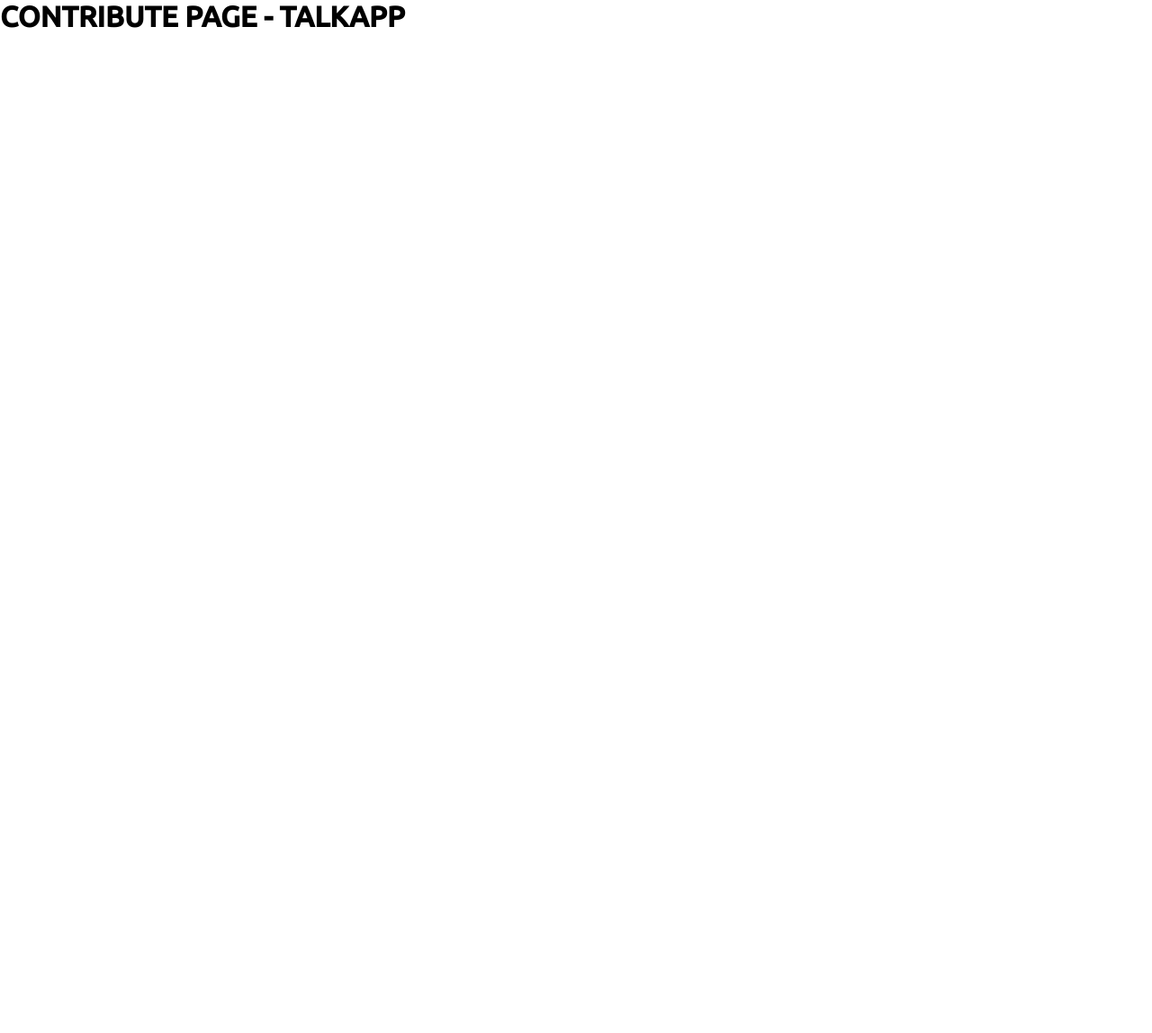
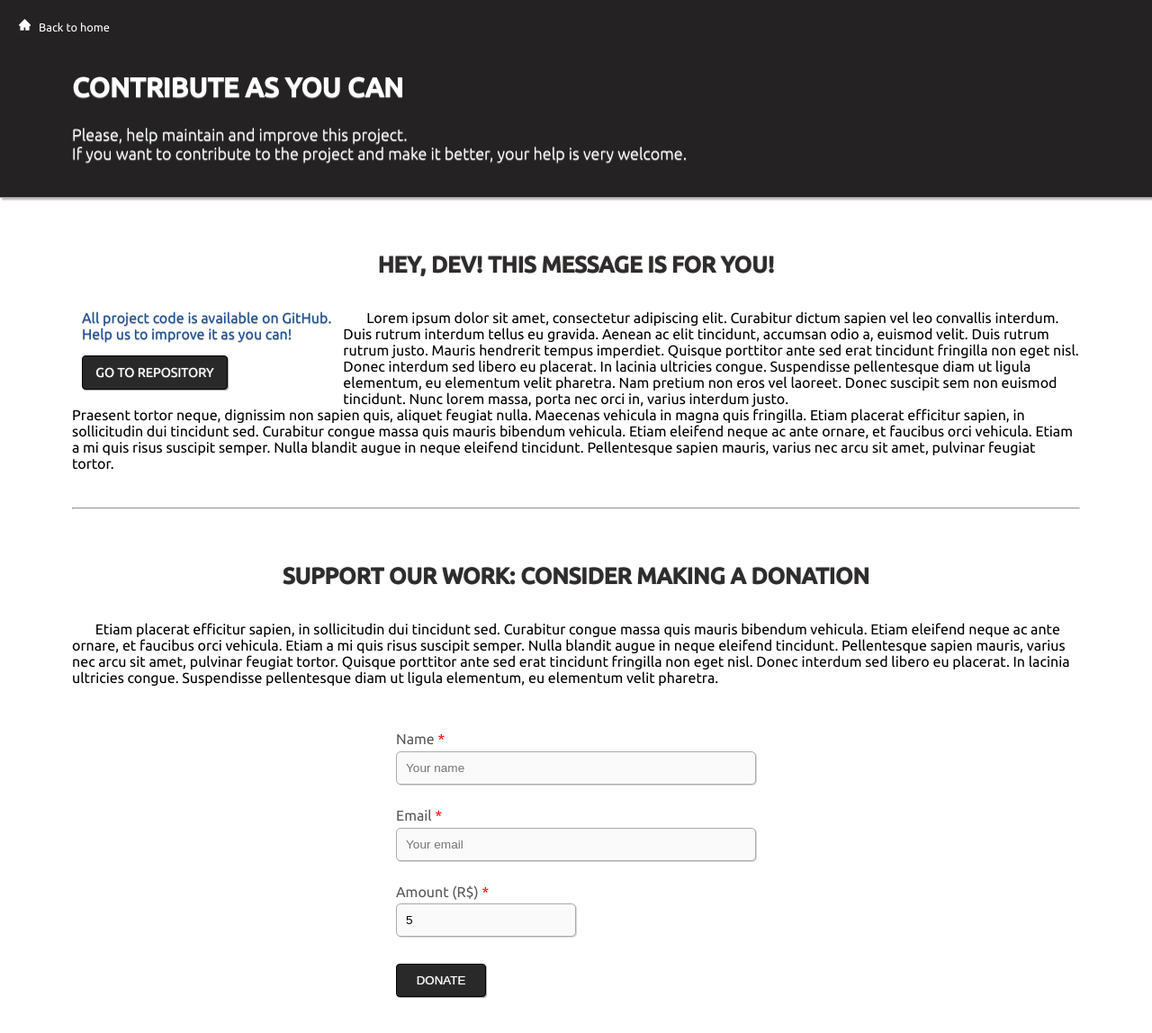
Before and after one commit to pedrorubinger/talk-app, a React (Create React App) app in the folder frontend/: page /contribute in a window 1280 px wide. Shown: the top 1148 px of the page at 90% size. Before the commit the page ends 800 px from the top, so only its background shows below. Built offline with nearby package versions, Linux system fonts and the light colour scheme.

Commit message:
Adiciona conteúdo à página de contribuição

```diff
--- /dev/null
+++ b/frontend/src/components/DonateForm/index.js
@@ -0,0 +1,56 @@
+import React from 'react';
+
+import './styles.css';
+
+export function DonateForm() {
+    return(
+        <div id="donate-form-container">
+            <form id="donate-form">
+                <div id="donate-name-input-group" className="donate-container-group">
+                    <label htmlFor="donor-name">Name <span style={{ color: 'red' }}>*</span></label>
+                    <input
+                        type="text"
+                        id="donor-name"
+                        name="donor-name"
+                        placeholder="Your name"
+                        max="50"
+                        autoFocus
+                    >
+                    </input>
+                </div>
+
+                <div id="donate-email-input-group" className="donate-container-group">
+                    <label htmlFor="donor-email">Email <span style={{ color: 'red' }}>*</span></label>
+                    <input
+                        type="email"
+                        id="donor-email"
+                        name="donor-email"
+                        placeholder="Your email"
+                        max="50"
+                    >
+                    </input>
+                </div>
+
+                <div id="donate-amount-input-group" className="donate-container-group">
+                    <label htmlFor="donor-amount">Amount (R$) <span style={{ color: 'red' }}>*</span></label>
+                    <input
+                        type="number"
+                        id="donor-amount"
+                        name="donor-amount"
+                        placeholder="Amount of money (R$)"
+                        max="20"
+                        defaultValue="5"
+                    >
+                    </input>
+                </div>
+
+                <button
+                    type="submit"
+                    id="submit-donation-form-button"
+                >
+                    Donate
+                </button>
+            </form>
+        </div>
+    );
+}
--- /dev/null
+++ b/frontend/src/components/DonateForm/styles.css
@@ -0,0 +1,20 @@
+/* DONATE FORM COMPONENT CSS */
+
+form#donate-form {
+    margin: 50px auto 50px auto;
+    /* background-color: orange; */
+    max-width: 400px;
+}
+
+form#donate-form .donate-container-group {
+    margin-top: 25px;
+}
+
+form#donate-form #donate-amount-input-group input {
+    width: 200px;
+}
+
+form#donate-form button#submit-donation-form-button {
+    width: 100px;
+    margin-top: 30px;
+}
--- a/frontend/src/pages/Contribute/index.js
+++ b/frontend/src/pages/Contribute/index.js
@@ -1,9 +1,69 @@
 import React from 'react';
+import { Link } from 'react-router-dom';
+import { AiFillHome } from 'react-icons/ai';
+
+import './styles.css';
+import { DonateForm } from '../../components/DonateForm';
 
 export function Contribute() {
     return(
-        <div>
-            <h1>CONTRIBUTE PAGE - TALKAPP</h1>
+        <div id="contribute-container">
+            <header>
+                <Link className="link-back-to-home" to="/" style={{ fontSize: '.8rem' }} title="Back to home page">
+                    <AiFillHome size="15" color="#fff" style={{ marginRight: '8px' }} />Back to home
+                </Link>
+
+                <h1>Contribute as you can</h1>
+                <h2>
+                    Please, help maintain and improve this project.
+                    <br></br>If you want to contribute to the project and make it better, your help is very welcome.
+                </h2>
+            </header>
+
+            <section className="contribute-main-content">
+                <h3>Hey, dev! This message is for you!</h3>
+
+                <div id="contribute-github-section">
+                    All project code is available on GitHub. <br></br>Help us to improve it as you can!
+                    <a
+                        href="https://github.com/pedrorubinger/talk-app"
+                        target="_blank"
+                        className="button"
+                        title="Go to the GitHub repository"
+                    >
+                        Go to repository
+                    </a>
+                </div>
+                <p>
+                    &nbsp;&nbsp;&nbsp;&nbsp;&nbsp;&nbsp;&nbsp;Lorem ipsum dolor sit amet, consectetur adipiscing elit. Curabitur dictum sapien vel leo convallis
+                    interdum. Duis rutrum interdum tellus eu gravida. Aenean ac elit tincidunt, accumsan odio a, euismod velit.
+                    Duis rutrum rutrum justo. Mauris hendrerit tempus imperdiet. Quisque porttitor ante sed erat tincidunt
+                    fringilla non eget nisl. Donec interdum sed libero eu placerat. In lacinia ultricies congue. Suspendisse
+                    pellentesque diam ut ligula elementum, eu elementum velit pharetra. Nam pretium non eros vel laoreet.
+                    Donec suscipit sem non euismod tincidunt. Nunc lorem massa, porta nec orci in, varius interdum justo.
+                    <br></br>
+                    Praesent tortor neque, dignissim non sapien quis, aliquet feugiat nulla.
+                    Maecenas vehicula in magna quis fringilla. Etiam placerat efficitur sapien, in sollicitudin dui tincidunt
+                    sed. Curabitur congue massa quis mauris bibendum vehicula. Etiam eleifend neque ac ante ornare, et
+                    faucibus orci vehicula. Etiam a mi quis risus suscipit semper. Nulla blandit augue in neque eleifend
+                    tincidunt. Pellentesque sapien mauris, varius nec arcu sit amet, pulvinar feugiat tortor.
+                </p>
+
+                <hr></hr>
+            </section>
+
+            <section className="contribute-main-content">
+                <h3>Support our work: consider making a donation</h3>
+
+                &nbsp;&nbsp;&nbsp;&nbsp;&nbsp;&nbsp;&nbsp;Etiam placerat efficitur sapien, in sollicitudin dui tincidunt
+                sed. Curabitur congue massa quis mauris bibendum vehicula. Etiam eleifend neque ac ante ornare, et
+                faucibus orci vehicula. Etiam a mi quis risus suscipit semper. Nulla blandit augue in neque eleifend
+                tincidunt. Pellentesque sapien mauris, varius nec arcu sit amet, pulvinar feugiat tortor.
+                Quisque porttitor ante sed erat tincidunt fringilla non eget nisl. Donec interdum sed libero eu placerat.
+                In lacinia ultricies congue. Suspendisse pellentesque diam ut ligula elementum, eu elementum velit pharetra.
+
+                <DonateForm></DonateForm>
+            </section>
         </div>
     );
 }
--- /dev/null
+++ b/frontend/src/pages/Contribute/styles.css
@@ -0,0 +1,83 @@
+/* CONTRIBUTE PAGE CSS */
+
+#contribute-container header {
+    background-color: rgba(247, 247, 247, 0.842);
+    background-color: rgb(36, 34, 34);
+    min-height: 220px;
+    width: 100%;
+    position: relative;
+    padding-left: 80px;
+    border-bottom: 1px solid rgb(171, 172, 173);
+    box-shadow: 2px 2px 2px rgb(180, 178, 178);
+}
+
+#contribute-container header h1 {
+    padding-top: 80px;
+    font-size: 30px;
+    text-shadow: 0px 1px 1px rgb(116, 114, 114);
+    text-transform: uppercase;
+    margin-bottom: 24px;
+    color: #fff;
+}
+
+#contribute-container header h2 {
+    font-size: 18px;
+    color: rgb(94, 94, 94);
+    color: rgb(25, 79, 150);
+    color: rgb(80, 80, 80);
+    color: #fff;
+    font-weight: 300;
+    text-shadow: 0px 1px 1px rgb(223, 223, 223);
+}
+
+#contribute-container header hr {
+    margin: 25px 0;
+    width: 100%;
+    color: rgb(218, 218, 218);
+}
+
+#contribute-container section.contribute-main-content {
+    /* background-color: red; */
+    margin: 60px 80px 0 80px;
+}
+
+#contribute-container section.contribute-main-content h3 {
+    /* background-color: red; */
+    text-align: center;
+    margin-bottom: 35px;
+    text-transform: uppercase;
+    font-size: 25px;
+    color: rgb(46, 44, 44);
+    text-shadow: 0px 0px 1px rgb(139, 139, 131);
+}
+
+#contribute-container section.contribute-main-content div#contribute-github-section {
+    /* background-color: orange; */
+    display: flex;
+    flex-direction: column;
+    float: left;
+    /* width: 35%; */
+    min-width: 200px;
+    margin-left: 11px;
+    margin-right: 13px;
+    color: rgb(94, 94, 94);
+    color: rgb(25, 79, 150);
+    text-shadow: 0px 1px 1px rgb(170, 169, 169);
+}
+
+#contribute-container section.contribute-main-content div#contribute-github-section a {
+    width: 162px;
+    margin: 15px 0;
+    text-align: center;
+    font-size: .9rem;
+}
+
+#contribute-container section.contribute-main-content div#contribute-github-section a:hover {
+    background-color: black;
+}
+
+#contribute-container section hr {
+    margin: 40px 0;
+    width: 100%;
+    color: rgb(218, 218, 218);
+}
```
